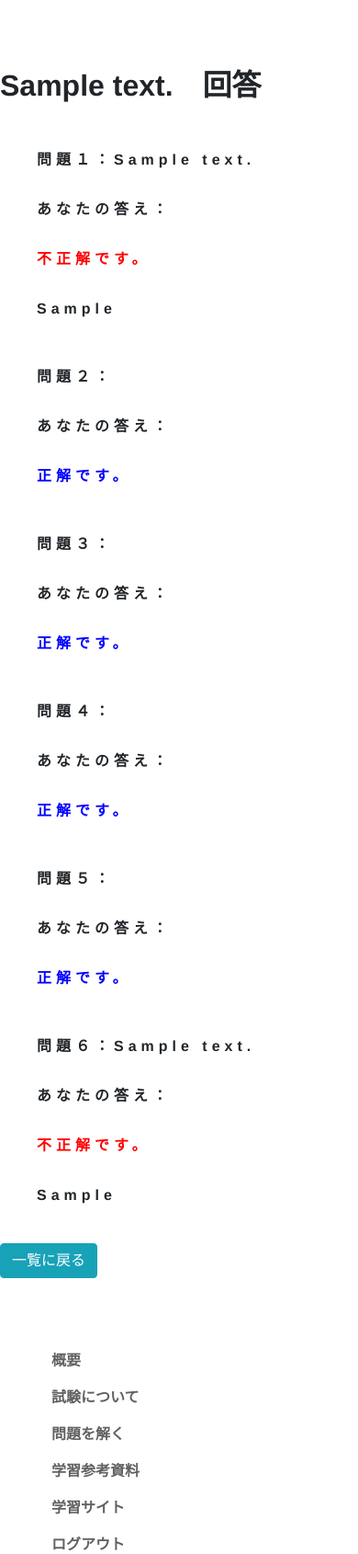
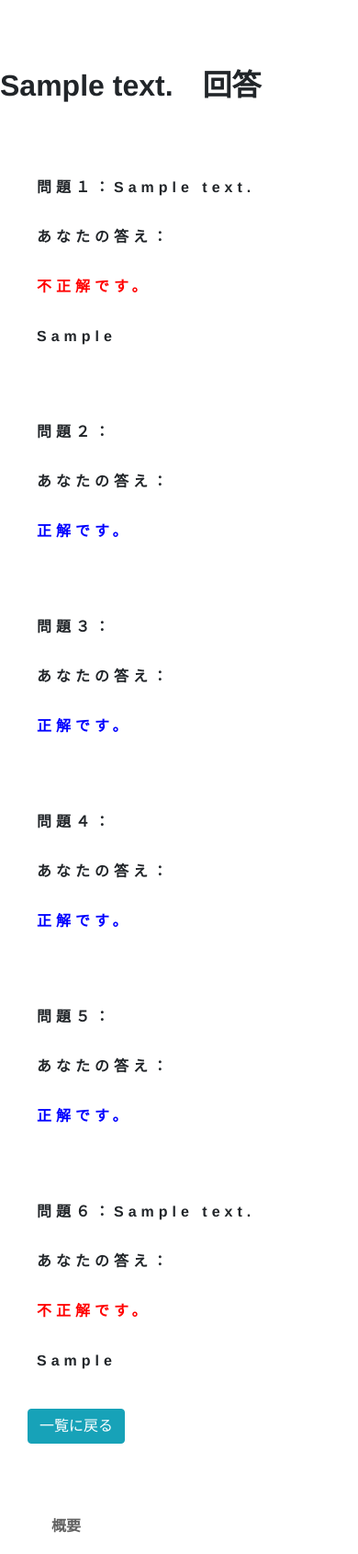
Before and after one commit to mikio-korean22/relish_english, a Rails app: page /answers/1 in a window 390 px wide. Shown: the part 100-1790 px from the top of the page at 92% size. Run offline with Rails 7, Linux system fonts and the light colour scheme; a user stored in the database is signed in; tables that the repository leaves empty hold one stand-in row (values such as "Sample post"); data that the repository does not hold is empty; style sheets or scripts are compiled from the project's sources; some libraries are stand-ins or nearby versions.

Commit message:
answer_page

```diff
--- a/app/assets/stylesheets/answers.scss
+++ b/app/assets/stylesheets/answers.scss
@@ -18,11 +18,14 @@
         }
 
         .question_sentence{
-            margin-top: 50px;
+            margin-top: 80px;
         }
     }
 
     .back_to_index{
         margin-top: 40px;
+        @media(max-width: 549px){
+            margin-left: 30px;
+        }
     }
 }
```
